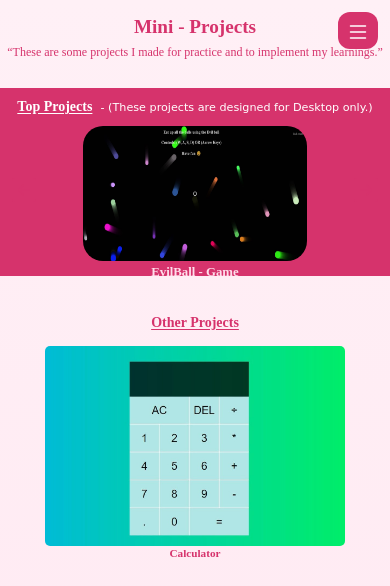
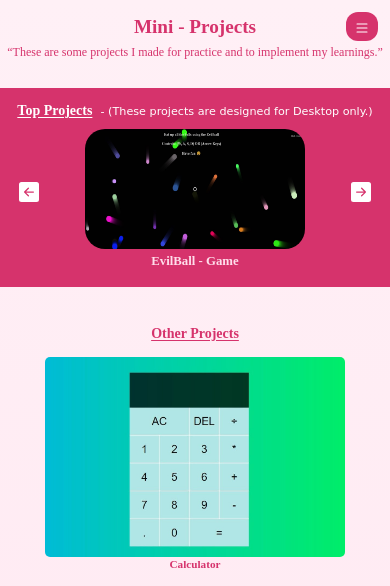
Before and after one commit to sanskar-soni-9/mini-projects, a plain HTML site: page index.html in a window 390 px wide. Shown: the top 586 px of the page. Drawn offline with Linux system fonts and the light colour scheme; a web font is replaced by a local one.

Commit message:
Fixed arrow, other-projects desktop done

```diff
--- a/style.css
+++ b/style.css
@@ -109,7 +109,7 @@ header {
 .arrow {
   display: none;
   position: absolute;
-  color: #d6336c;
+  color: #fff;
   top: 35%;
   z-index: 1;
 }
@@ -160,6 +160,7 @@ h2.top-projects-heading {
 .top-projects {
   background-color: #d6336c;
   color: #ffdeeb;
+  padding: 4% 3% 2%;
 }
 .top-projects-container {
   display: flex;
@@ -396,13 +397,23 @@ h2.top-projects-heading {
   .top-project img,
   .top-project-overlay {
     width: 60%;
-    height: 90%;
+    height: 80%;
   }
   .arrow svg {
-    width: 24px;
-    height: 24px;
+    width: 20px;
+    height: 20px;
+  }
+  .arrow-left {
+    left: 2%;
+  }
+  .arrow-right {
+    right: 2%;
   }
   .top-project-overlay {
     margin-left: 20%;
   }
+  .menu-button svg {
+    width: 16px;
+    height: 16px;
+  }
 }
```
